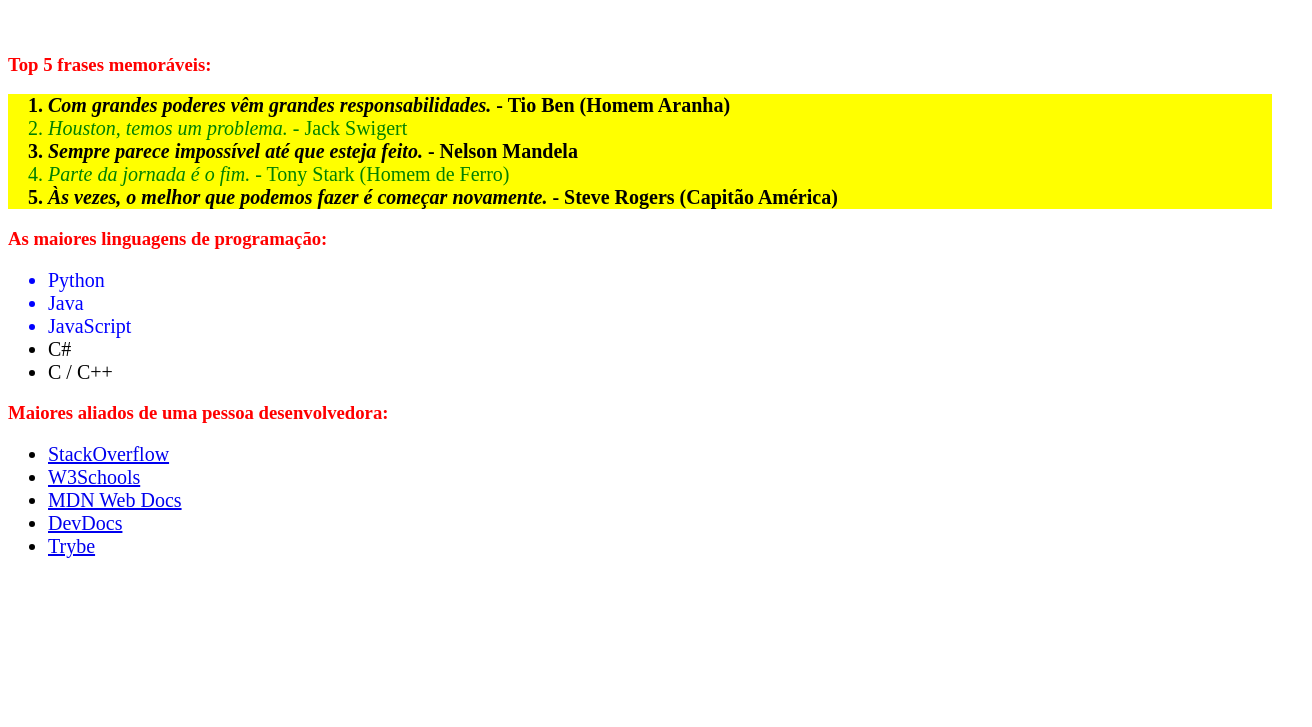
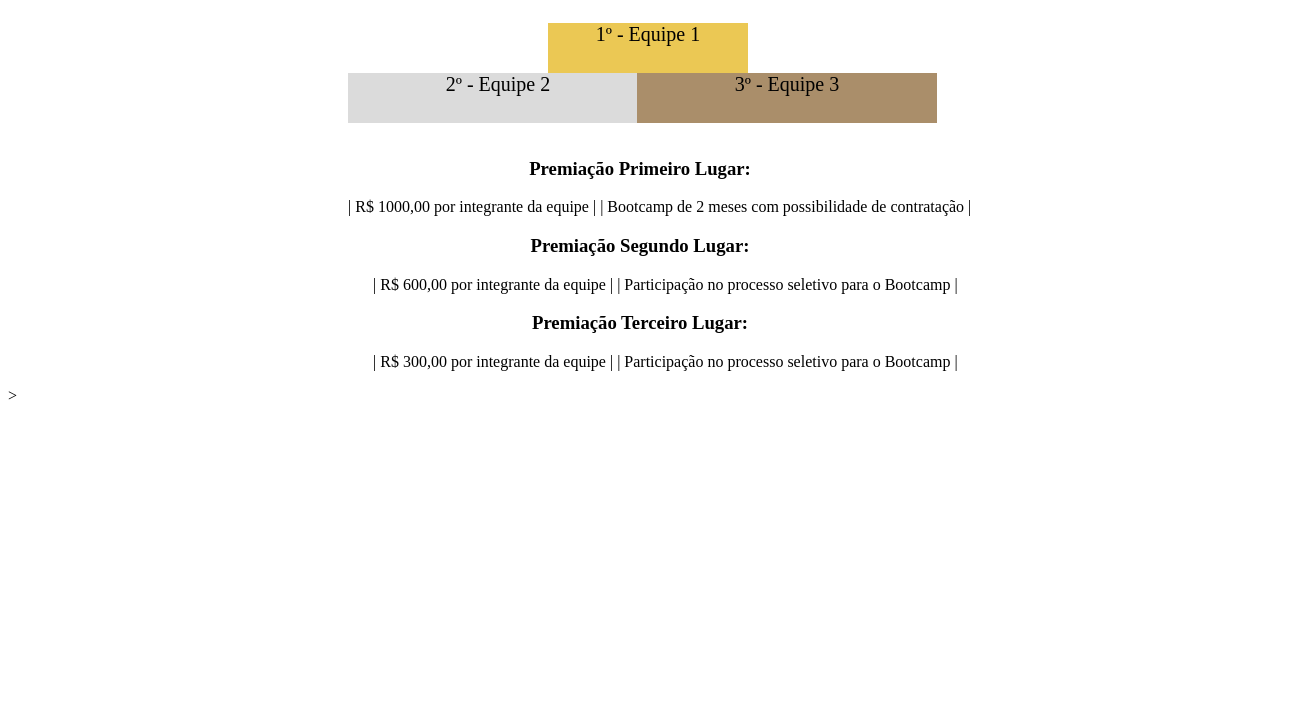
Before and after one commit to caique-cast/trybe-exercicio, a plain HTML site: page fundamentos/secao-3-seletores.e.posicionamento/dia-3-seletores.e.posicionamento/index.html in a window 1280 px wide. Shown: the part 73-800 px from the top of the page, 1312 px wide, since content can reach past the window. Drawn offline with Linux system fonts and the light colour scheme.

Commit message:
exercicio Elementos de bloco e elementos inline

```diff
--- a/fundamentos/secao-3-seletores.e.posicionamento/dia-3-seletores.e.posicionamento/index.html
+++ b/fundamentos/secao-3-seletores.e.posicionamento/dia-3-seletores.e.posicionamento/index.html
@@ -1,49 +1,41 @@
 <!DOCTYPE html>
-<html lang="pt-br">
+<html lang="pt">
 
 <head>
     <meta charset="UTF-8">
+    <meta name="viewport" content="width=device-width, initial-scale=1.0">
+    <title>Ranking</title>
     <link rel="stylesheet" href="style.css">
-    <title>#GoTrybe</title>
 </head>
 
 <body>
-    <h1><em>Combinações e Classes Descendentes</em></h1>
-    <br />
-    <h3>Top 5 frases memoráveis:</h3>
-    <ol >
-        <li><em>Com grandes poderes vêm grandes responsabilidades.</em> - Tio Ben (Homem Aranha)</li>
-        <li><em>Houston, temos um problema.</em> - Jack Swigert</li>
-        <li><em>Sempre parece impossível até que esteja feito.</em> - Nelson Mandela</li>
-        <li><em>Parte da jornada é o fim.</em> - Tony Stark (Homem de Ferro)</li>
-        <li><em>Às vezes, o melhor que podemos fazer é começar novamente.</em> - Steve Rogers (Capitão América)</li>
-    </ol>
-    <h3>As maiores linguagens de programação:</h3>
-    <ul class="linguagens">
-        <li>Python</li>
-        <li>Java</li>
-        <li>JavaScript</li>
-        <li>C#</li>
-        <li>C / C++</li>
-    </ul>
-    <h3>Maiores aliados de uma pessoa desenvolvedora:</h3>
-    <ul class="stack">
-        <li class="stack">
-            <a href="https://pt.stackoverflow.com/" target="_blank">StackOverflow</a>
-        </li>
-        <li>
-            <a href="https://www.w3schools.com/" target="_blank">W3Schools</a>
-        </li>
-        <li>
-            <a href="https://developer.mozilla.org/pt-BR/" target="_blank">MDN Web Docs</a>
-        </li>
-        <li>
-            <a href="https://devdocs.io/" target="_blank">DevDocs</a>
-        </li>
-        <li>
-            <a href="https://app.betrybe.com/" target="_blank">Trybe</a>
-        </li>
-    </ul>
+    <header>
+        <h1>Hackathon Results</h1>
+    </header>
+    <section>
+        <ul class="podio">
+            <li class="first">1º - Equipe 1</li>
+            <li class="second">2º - Equipe 2</li>
+            <li class="third">3º - Equipe 3</li>
+        </ul>
+    </section>
+    <section class="premiacao">
+        <h3>Premiação Primeiro Lugar:</h3>
+        <ul class="p1">
+            <li>| R$ 1000,00 por integrante da equipe |</li>
+            <li>| Bootcamp de 2 meses com possibilidade de contratação |</li>
+        </ul>
+        <h3>Premiação Segundo Lugar:</h3>
+        <ul class="p2">
+            <li>| R$ 600,00 por integrante da equipe |</li>
+            <li>| Participação no processo seletivo para o Bootcamp |</li>
+        </ul>
+        <h3>Premiação Terceiro Lugar:</h3>
+        <ul class="p3">
+            <li>| R$ 300,00 por integrante da equipe |</li>
+            <li>| Participação no processo seletivo para o Bootcamp |</li>
+        </ul>
+    </section>
 </body>
 
-</html>
+</html>>
--- a/fundamentos/secao-3-seletores.e.posicionamento/dia-3-seletores.e.posicionamento/style.css
+++ b/fundamentos/secao-3-seletores.e.posicionamento/dia-3-seletores.e.posicionamento/style.css
@@ -1,14 +1,46 @@
-ol { background-color: yellow;}
-ol li:nth-child(even) { color: green; }
-ol li:nth-child(odd) {font-weight: bold;}
-h1,h2,h3 {color: red;}
-h1 em,h2 em,h3 em{font-size: 40px;border: 1px solid black; }
-li {font-size: 20px;}
-li em {font-weight: 900px;}
-.linguagens li:nth-child(-n+3){color: blue; }
+h1 {
+    text-align: center;
+}
+h3 {
+    text-align: center;
+}
 
-.linguagens li:nth-child (java)
-{background-color: pink;}
+.first {
+    background-color: rgb(235, 200, 84);
+    font-size: 20px;
+    height: 50px;
+    text-align: center;
+    width: 200px;
+    left: 500px;
+    position: relative;
+}
 
-.stack:hover {font-weight: bold;}
-.stack li a[href="https://pt.stackoverflow.com/" ]:hover {color: orangered;}
+.second {
+    background-color: rgb(219, 219, 219);
+    font-size: 20px;
+    height: 50px;
+    text-align: center;
+    width: 300px;
+    left: 300px;
+    position: relative;
+    float: left;
+}
+
+.third {
+    background-color: rgb(170, 142, 106);
+    font-size: 20px;
+    height: 50px;
+    text-align: center;
+    width: 300px;
+    position: relative;
+    right: 375px;
+    float: right;
+}
+.podio {list-style: none; display: inline-block; width: 100%;height: 100px;}
+.p1,.p2,.p3{list-style: none;}
+.p1 li, .p2 li, .p3 li {
+    display: inline; position: relative; left: 300px;
+}
+.p2 li, .p3 li {
+    left: 325px;
+}
```
